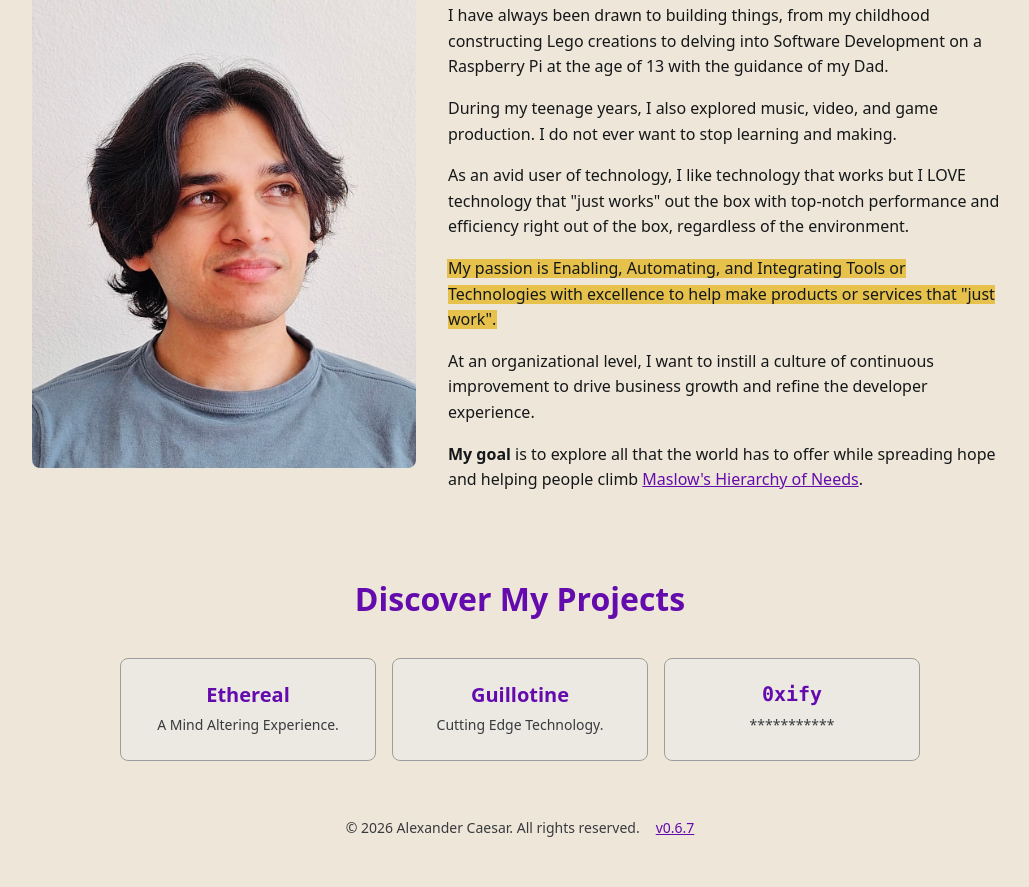
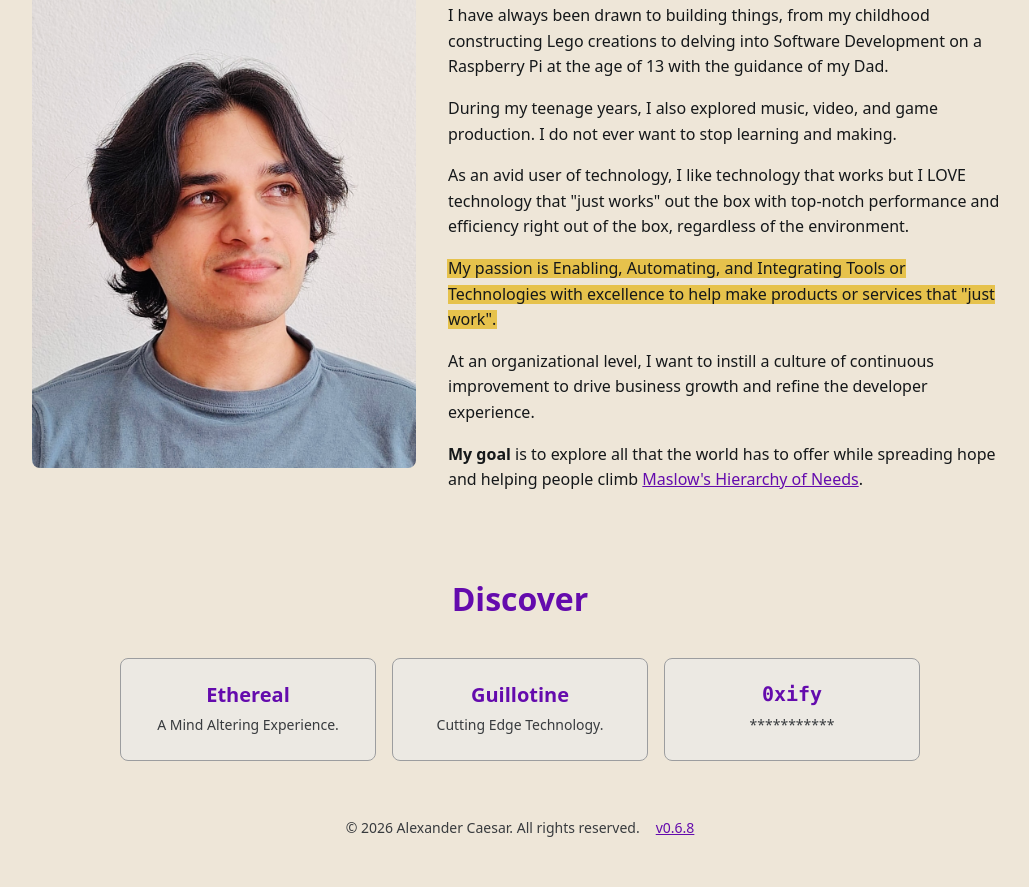
Before and after one commit to Alex-Caesar/alexcaesar.xyz, an Astro site: page / in a window 1280 px wide. Shown: the part 424-1311 px from the top of the page, without its empty margins (120-1149 px from the left). Built offline with nearby package versions, Linux system fonts and the light colour scheme; Astro itself is replaced by a stand-in of ours.

Commit message:
Shorten "Discover My Projects" to "Discover" on the homepage
Bump to v0.6.8.

```diff
--- a/package.json
+++ b/package.json
@@ -1,7 +1,7 @@
 {
   "name": "alexcaesar.xyz",
   "type": "module",
-  "version": "0.6.7",
+  "version": "0.6.8",
   "engines": {
     "node": ">=22.12.0"
   },
--- a/src/pages/index.astro
+++ b/src/pages/index.astro
@@ -17,7 +17,7 @@ import NavCard from '../components/NavCard.astro';
   <Bio />
 
   <div class="discover-block">
-    <h2 class="discover-label">Discover My Projects</h2>
+    <h2 class="discover-label">Discover</h2>
     <nav aria-label="Site sections" class="section-nav">
       <NavCard title="Ethereal" description="A Mind Altering Experience." />
       <NavCard title="Guillotine" description="Cutting Edge Technology." />
```
Also changed, not shown: 1 other file.
